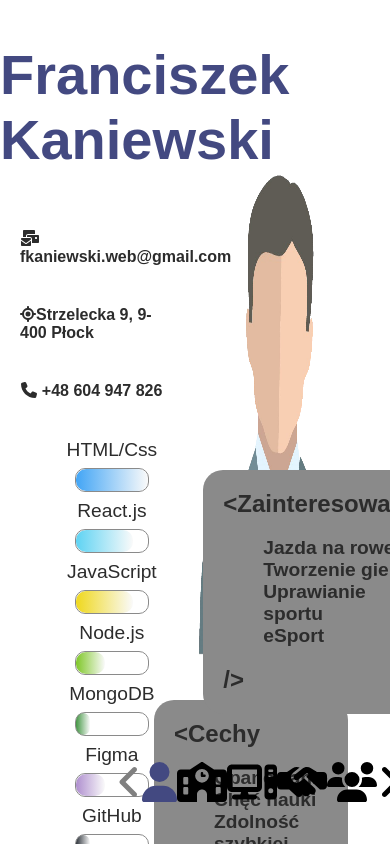
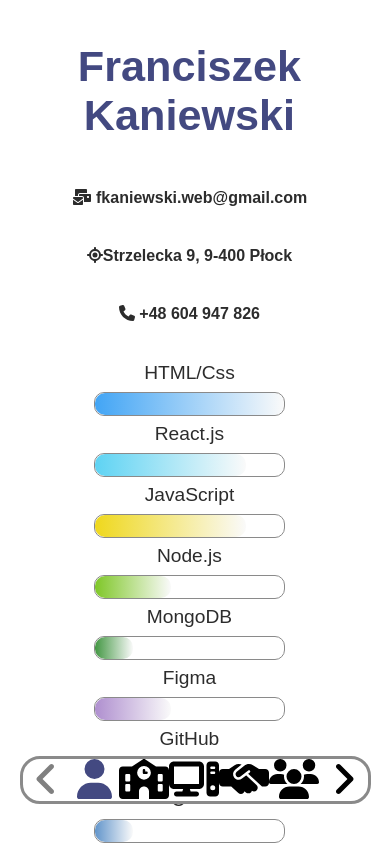
Before and after one commit to FranciszekKaniewski/cv, a React (Create React App) app: page / in a window 390 px wide. Built offline with nearby package versions, Linux system fonts and the light colour scheme.

Commit message:
MediaQueyCss

```diff
--- a/src/Css/App.css
+++ b/src/Css/App.css
@@ -30,6 +30,9 @@
 p{
     color: var(--gray);
 }
+ul{
+    padding: 0;
+}
 
 /* ==========App========== */
 
@@ -37,7 +40,7 @@
     position: relative;
     display: flex;
     height: 100vh;
-    width: calc(5*100vw);
+    width: calc(5*100%);
     margin: 0;
     right: 0;
     transition: .4s;
@@ -59,9 +62,8 @@
     flex-direction: row-reverse;
 }
 .left,.right{
+    /* height: 100vh; */
     flex-basis: 100%;
-    height: 100vh;
-    width: 50%;
     float: left;
     display: flex;
     flex-direction: column;
@@ -282,3 +284,74 @@
     50%{color: rgba(0,0,0,0);}
     100%{color: #fff;}
 }
+
+/* MediaQueris */
+
+@media (max-width: 1250px) {
+    h1{
+        font-size: 2.7em;
+    }
+    .name-page, .sample-page:nth-child(even),.sample-page{
+        flex-direction: column;
+        /* height: 150%; */
+    }
+    .name-page>.right{
+        justify-content: start;
+        flex-grow: 1;
+    }
+    .sample-page>.right{
+        justify-content: space-between;
+    }
+    .name-page>.right>.avatar{
+        min-height: 0;
+    }
+    .left{
+        flex-basis: 30%;
+        justify-content: flex-start;
+        /* height: 100vh; */
+    }
+    .right{
+        /* height: 100vh; */
+    }
+
+    .scroll-bar{
+        left: 5vw;
+        right: 5vw;
+        background-color: #fff;
+        border-radius: 20px;
+        border: solid var(--gray);
+    }
+
+
+    .fin-page>h1{
+        font-size: 2.2em;
+    }
+    .fin-page>.btns>button{
+        margin: 2vh auto;
+    }
+    .fin-page>.back{
+        right: calc(100vw - 12.5vw);
+        height: 50px;
+        top: 1%;
+    }
+    .fin-page>.back>svg{
+        height: 50%;
+        margin: calc(50px/4) 20px;
+    }
+
+    .name-page>.right>h5:nth-child(2) {
+        top: 15%;
+    }
+    .name-page>.right>h5{
+        top: 75%;
+    }
+}
+
+@media (min-width: 1250px) {
+    .left{
+        height: 100vh;
+    }
+    .right{
+        height: 100vh;
+    }
+}
```
